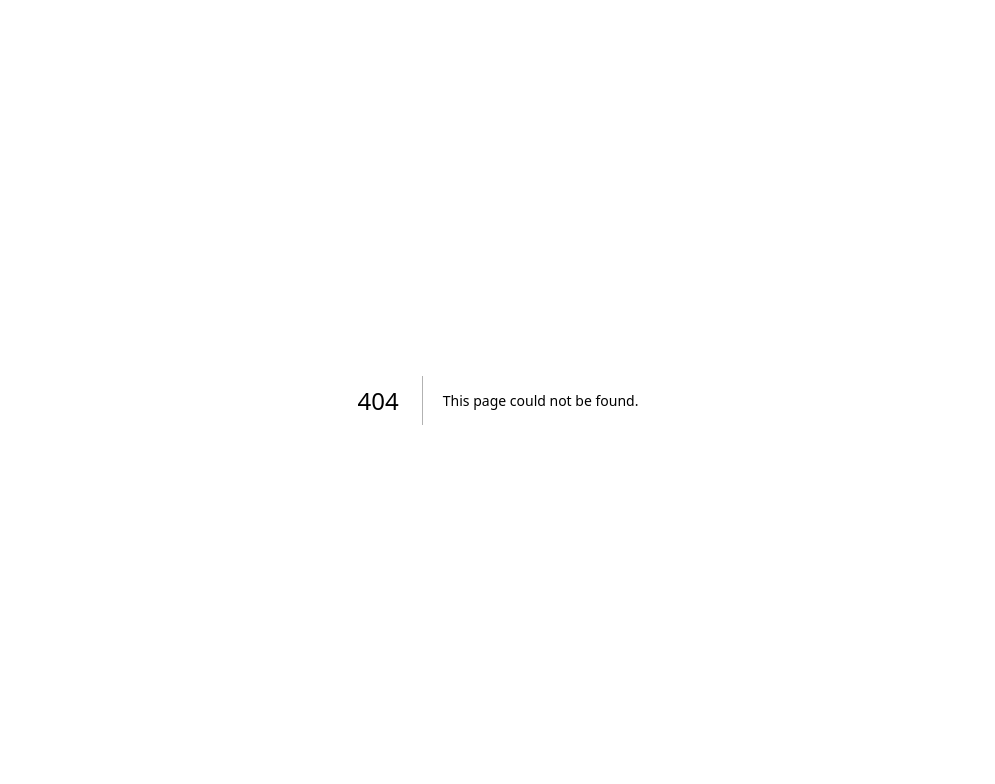
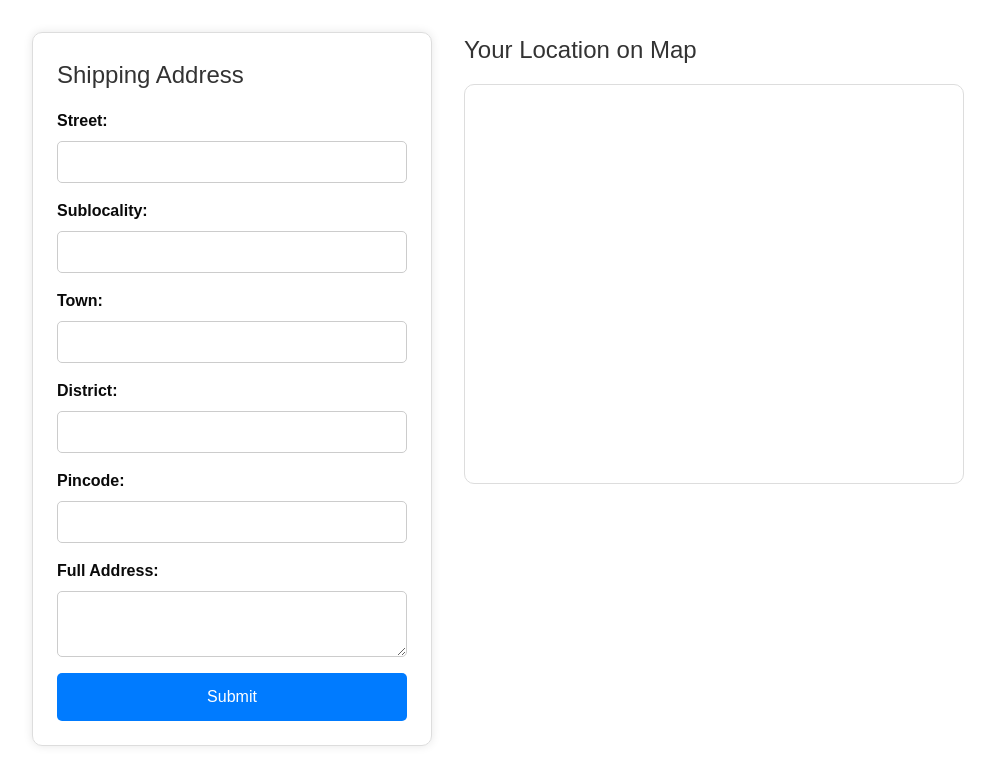
Before and after one commit to Saran-Avinash/Pasumai-E-commerce-consultancy, a Next.js app: page /route in a window 1280 px wide. Before the commit this address had no page. Shown: the top 784 px of the page, without its empty margins (142-1137 px from the left). Built offline with nearby package versions, Linux system fonts and the light colour scheme; no server answers.

Commit message:
location_access

```diff
--- /dev/null
+++ b/src/app/route/page.js
@@ -0,0 +1,211 @@
+"use client";
+
+import React, { useEffect, useRef, useState } from 'react';
+
+const LocationFormWithMap = () => {
+  const [fullAddress, setFullAddress] = useState('');
+  const [street, setStreet] = useState('');
+  const [sublocality, setSublocality] = useState('');
+  const [town, setTown] = useState('');
+  const [district, setDistrict] = useState('');
+  const [postalCode, setPostalCode] = useState('');
+  const [error, setError] = useState(null);
+  const mapRef = useRef(null);
+
+  const apiKey = 'AIzaSyCbbKxpKOG5sqmfvcNQhVXYc7UZmdqp1U8';
+
+  const reverseGeocode = async (lat, lng) => {
+    try {
+      const res = await fetch(
+        `https://maps.googleapis.com/maps/api/geocode/json?latlng=${lat},${lng}&key=${apiKey}`
+      );
+      const data = await res.json();
+
+      if (data.status !== "OK") {
+        console.warn("Geocoding failed:", data.status);
+        return '';
+      }
+
+      const result = data.results[0];
+      const components = result.address_components;
+
+      const getComponent = (type) =>
+        components.find(c => c.types.includes(type))?.long_name || '';
+
+      const streetName = getComponent("route");
+      const subLocal = getComponent("sublocality") || getComponent("neighborhood") || getComponent("administrative_area_level_3");
+      const townName = getComponent("locality");
+      const districtName = getComponent("administrative_area_level_2");
+      const pincode = getComponent("postal_code");
+      const fullAddr = result.formatted_address;
+
+      console.log("📍 Street:", streetName);
+      console.log("🏘️ Sublocality:", subLocal);
+      console.log("🏙️ Town:", townName);
+      console.log("📌 District:", districtName);
+      console.log("📮 Pincode:", pincode);
+      console.log("🧾 Full Address:", fullAddr);
+
+      if (!districtName.toLowerCase().includes("erode")) {
+        alert("❌ Product can't be delivered outside Erode.");
+      }
+
+      // Set state
+      setStreet(streetName);
+      setSublocality(subLocal);
+      setTown(townName);
+      setDistrict(districtName);
+      setPostalCode(pincode);
+      setFullAddress(fullAddr);
+
+      return townName;
+
+    } catch (err) {
+      console.error("Reverse geocoding failed:", err);
+      return '';
+    }
+  };
+
+  const loadMap = (lat, lng) => {
+    const map = new window.google.maps.Map(mapRef.current, {
+      center: { lat, lng },
+      zoom: 15,
+    });
+
+    new window.google.maps.Marker({
+      position: { lat, lng },
+      map,
+      title: 'Your Location',
+    });
+  };
+
+  const loadMapScript = (callback) => {
+    if (!window.google || !window.google.maps) {
+      const script = document.createElement('script');
+      script.src = `https://maps.googleapis.com/maps/api/js?key=${apiKey}`;
+      script.async = true;
+      script.defer = true;
+      script.onload = callback;
+      document.body.appendChild(script);
+    } else {
+      callback();
+    }
+  };
+
+  useEffect(() => {
+    navigator.geolocation.getCurrentPosition(
+      async (position) => {
+        const { latitude, longitude } = position.coords;
+        await reverseGeocode(latitude, longitude);
+        loadMapScript(() => loadMap(latitude, longitude));
+      },
+      (err) => setError(err.message)
+    );
+  }, []);
+
+  const handleSubmit = (e) => {
+    e.preventDefault();
+    alert(`Address Submitted: ${fullAddress}`);
+  };
+
+  return (
+    <div style={styles.container}>
+      <div style={styles.formBox}>
+        <h2 style={styles.heading}>Shipping Address</h2>
+        {error && <p style={styles.error}>Location Error: {error}</p>}
+
+        <form onSubmit={handleSubmit} style={styles.form}>
+          <label style={styles.label}>Street:</label>
+          <input style={styles.input} value={street} readOnly />
+
+          <label style={styles.label}>Sublocality:</label>
+          <input style={styles.input} value={sublocality} readOnly />
+
+          <label style={styles.label}>Town:</label>
+          <input style={styles.input} value={town} readOnly />
+
+          <label style={styles.label}>District:</label>
+          <input style={styles.input} value={district} readOnly />
+
+          <label style={styles.label}>Pincode:</label>
+          <input style={styles.input} value={postalCode} readOnly />
+
+          <label style={styles.label}>Full Address:</label>
+          <textarea style={styles.input} value={fullAddress} rows={2} readOnly />
+
+          <button type="submit" style={styles.button}>Submit</button>
+        </form>
+      </div>
+
+      <div style={styles.mapBox}>
+        <h2 style={styles.heading}>Your Location on Map</h2>
+        <div ref={mapRef} style={styles.map}></div>
+      </div>
+    </div>
+  );
+};
+
+export default LocationFormWithMap;
+
+// Styles
+const styles = {
+  container: {
+    display: 'flex',
+    flexWrap: 'wrap',
+    gap: '2rem',
+    padding: '2rem',
+    fontFamily: 'Arial, sans-serif',
+    justifyContent: 'center',
+  },
+  formBox: {
+    flex: '1 1 300px',
+    maxWidth: '400px',
+    border: '1px solid #ddd',
+    borderRadius: '10px',
+    padding: '1.5rem',
+    boxShadow: '0 0 10px rgba(0,0,0,0.1)',
+  },
+  heading: {
+    marginBottom: '1rem',
+    fontSize: '1.5rem',
+    color: '#333',
+  },
+  error: {
+    color: 'red',
+    marginBottom: '1rem',
+  },
+  form: {
+    display: 'flex',
+    flexDirection: 'column',
+  },
+  label: {
+    marginBottom: '0.5rem',
+    fontWeight: 'bold',
+  },
+  input: {
+    padding: '0.5rem',
+    marginBottom: '1rem',
+    border: '1px solid #ccc',
+    borderRadius: '5px',
+    fontSize: '1rem',
+  },
+  button: {
+    padding: '0.75rem',
+    backgroundColor: '#007bff',
+    color: '#fff',
+    border: 'none',
+    borderRadius: '5px',
+    cursor: 'pointer',
+    fontSize: '1rem',
+  },
+  mapBox: {
+    flex: '1 1 400px',
+    maxWidth: '500px',
+  },
+  map: {
+    width: '100%',
+    height: '400px',
+    borderRadius: '10px',
+    border: '1px solid #ddd',
+  },
+};
```
